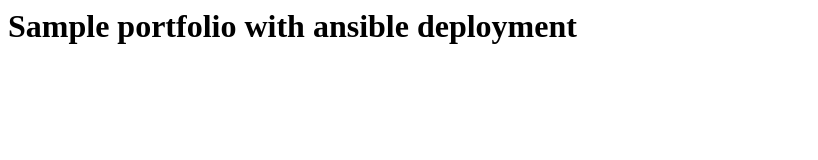
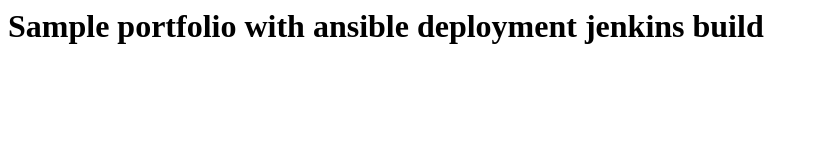
Before and after one commit to dityudha/portfolio-ansible, a plain HTML site: page index.html in a window 1280 px wide. Shown: the whole page, without its empty margins (0-818 px from the left). Drawn offline with Linux system fonts and the light colour scheme.

Commit message:
update code

```diff
--- a/index.html
+++ b/index.html
@@ -1 +1 @@
-<h1>Sample portfolio with ansible deployment</h1>
+<h1>Sample portfolio with ansible deployment jenkins build</h1>
```
